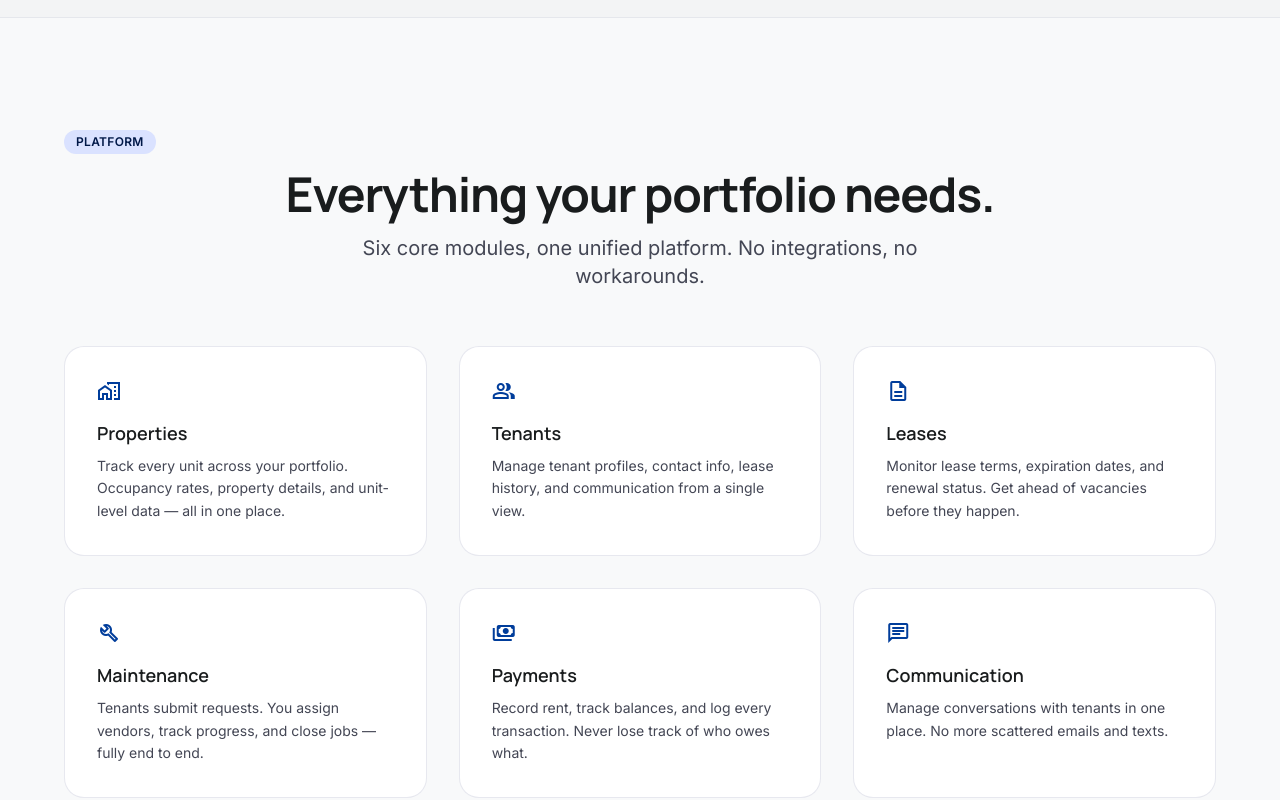
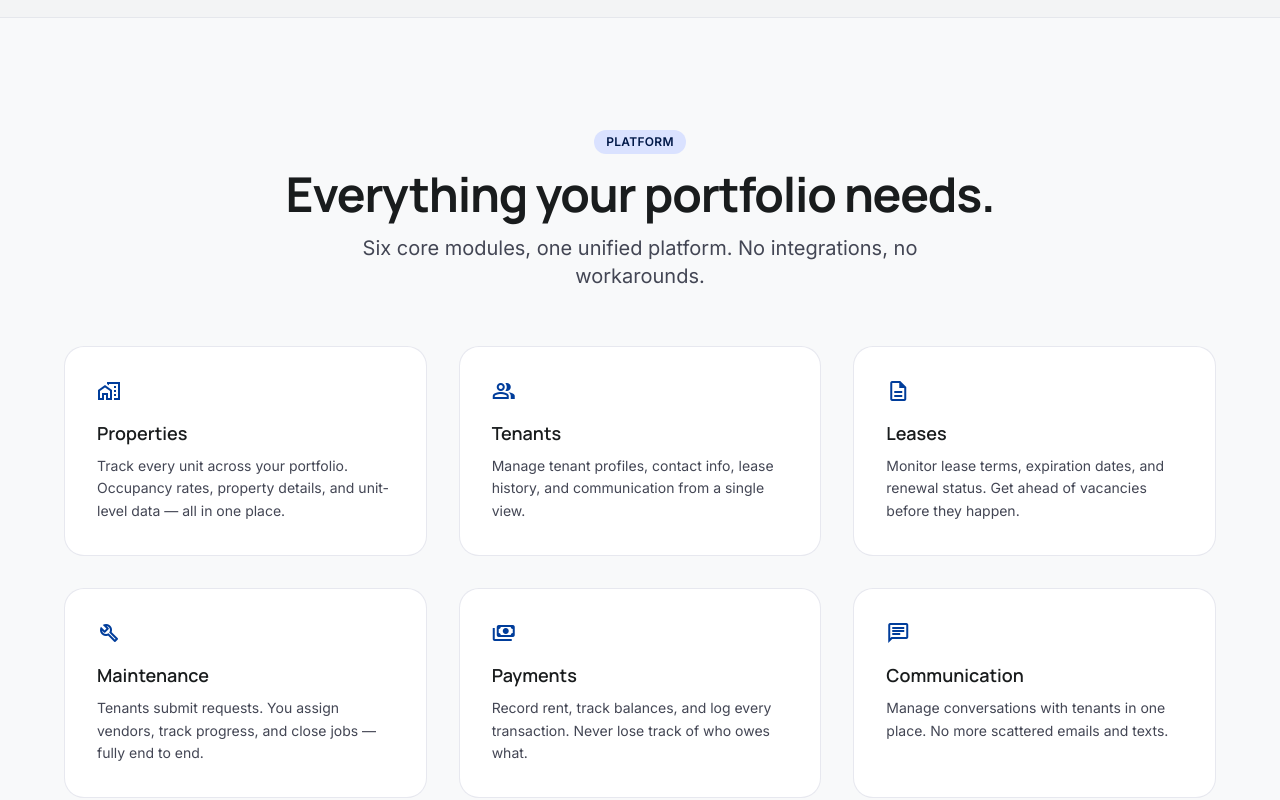
Before and after one commit to Leasarr/leasarr-app, a Next.js app: page / in a window 1280 px wide. Shown: the part 1455-2255 px from the top of the page. Built offline with nearby package versions, Linux system fonts and the light colour scheme; no server answers.

Commit message:
fix: center label pill in center-aligned section headers

```diff
--- a/src/components/marketing/ui/section-header.tsx
+++ b/src/components/marketing/ui/section-header.tsx
@@ -26,7 +26,7 @@ export function SectionHeader({
         className
       )}
     >
-      {label && <LabelPill>{label}</LabelPill>}
+      {label && <LabelPill className={align === 'center' ? 'self-center' : undefined}>{label}</LabelPill>}
       <h2
         className={cn(
           'font-bold tracking-tight text-4xl md:text-[2.75rem] lg:text-5xl leading-tight',
```
